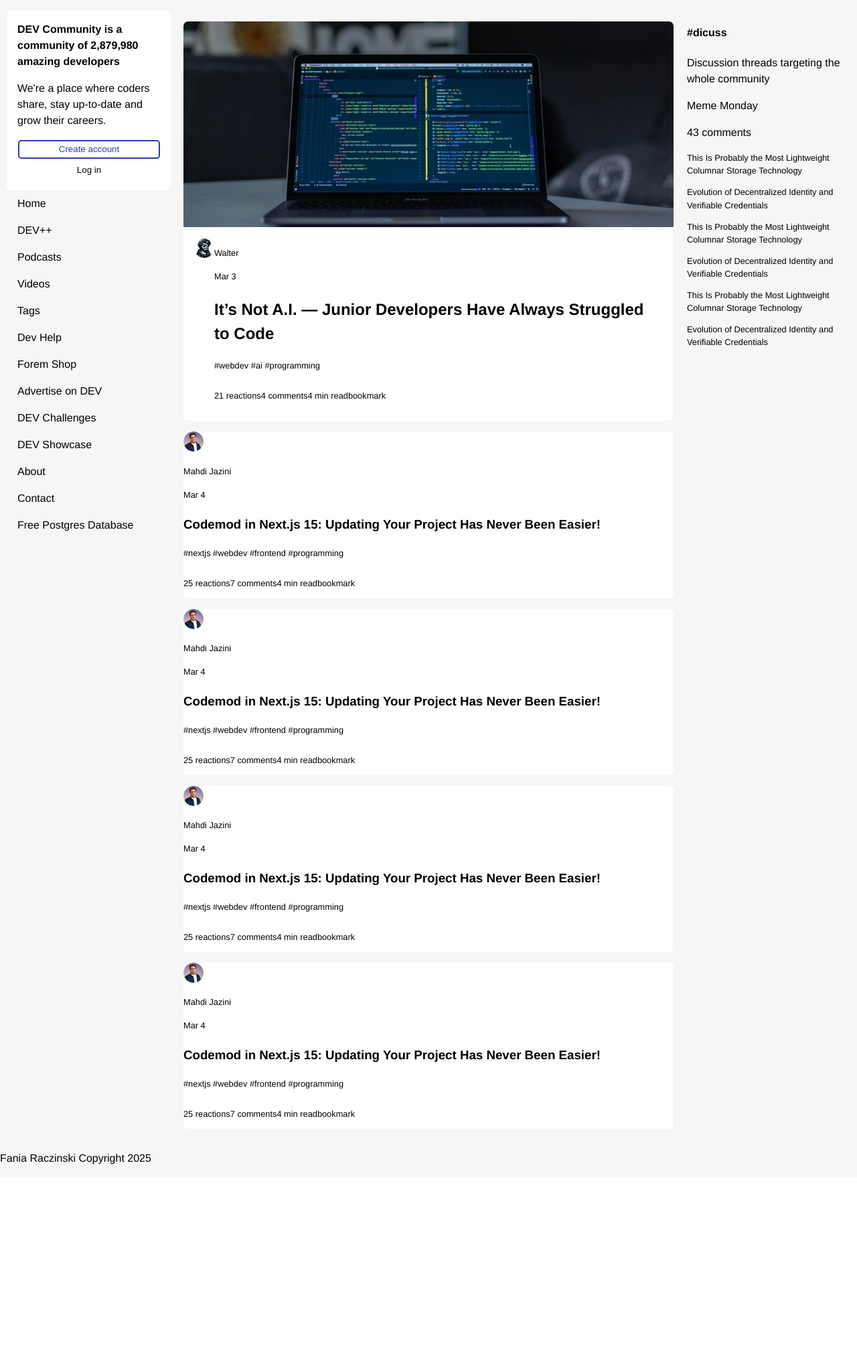
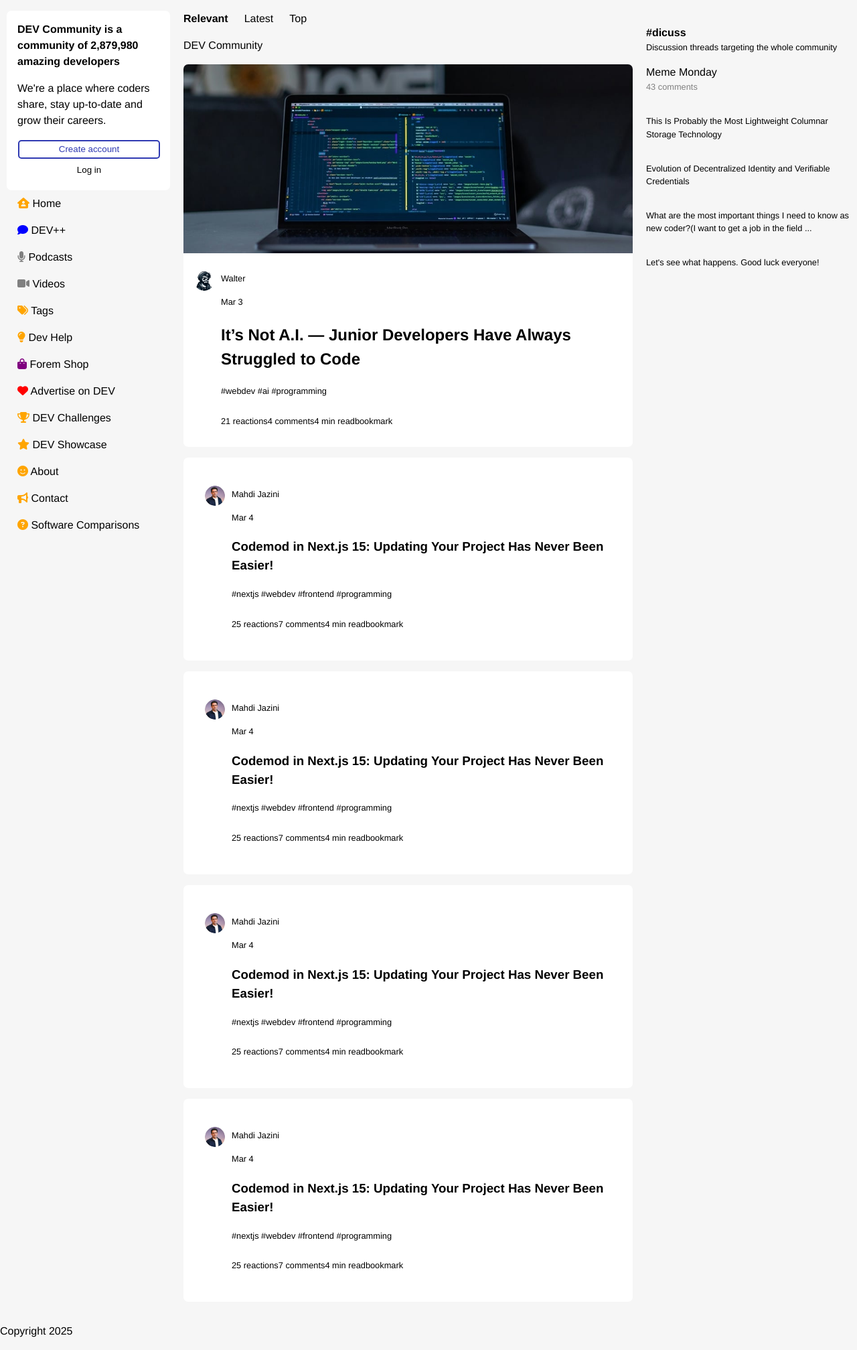
Before and after one commit to Fania/dev_to_clone, a PHP site: page / in a window 1280 px wide. Shown: the part 51-2066 px from the top of the page at 67% size. Before the commit the page ends 1808 px from the top, so only its background shows below. Run offline with PHP 8.4, Linux system fonts and the light colour scheme.

Commit message:
refine layout and styling and add fontawesome icons

```diff
--- a/footer.php
+++ b/footer.php
@@ -3,5 +3,5 @@
 ?>
 
 <footer>
-    <p>Fania Raczinski Copyright 2025</p>
+    <p>Copyright 2025</p>
 </footer>
--- a/index.php
+++ b/index.php
@@ -1,5 +1,5 @@
 <?php
-    $application_title = 'dev.to';
+    $application_title = 'DEV Community';
     $author = 'Fania Raczinski';
 ?>
 
@@ -9,6 +9,7 @@
     <meta charset="utf-8">
     <meta name="Author" content="<?= $author ?>">
     <title><?= $application_title?></title>
+    <link rel="stylesheet" href="https://cdnjs.cloudflare.com/ajax/libs/font-awesome/6.7.2/css/all.min.css" integrity="sha512-Evv84Mr4kqVGRNSgIGL/F/aIDqQb7xQ2vcrdIwxfjThSH8CSR7PBEakCr51Ck+w+/U6swU2Im1vVX0SVk9ABhg==" crossorigin="anonymous" referrerpolicy="no-referrer" />
     <link rel="stylesheet" href="styles.css">
 </head>
 <body>
--- a/main.php
+++ b/main.php
@@ -16,25 +16,29 @@
         </section>
         <section class="tags">
             <nav>
-                <a href="">Home</a>
-                <a href="">DEV++</a>
-                <a href="">Podcasts</a>
-                <a href="">Videos</a>
-                <a href="">Tags</a>
-                <a href="">Dev Help</a>
-                <a href="">Forem Shop</a>
-                <a href="">Advertise on DEV</a>
-                <a href="">DEV Challenges</a>
-                <a href="">DEV Showcase</a>
-                <a href="">About</a>
-                <a href="">Contact</a>
-                <a href="">Free Postgres Database</a>
+                <a href=""><span style="color: orange"><i class="fa-solid fa-house-user"></i></span> Home</a>
+                <a href=""><span style="color: blue"><i class="fa-solid fa-comment"></i></span> DEV++</a>
+                <a href=""><span style="color: gray"><i class="fa-solid fa-microphone"></i></span> Podcasts</a>
+                <a href=""><span style="color: gray"><i class="fa-solid fa-video"></i></span> Videos</a>
+                <a href=""><span style="color: orange"><i class="fa-solid fa-tags"></i></span> Tags</a>
+                <a href=""><span style="color: orange"><i class="fa-solid fa-lightbulb"></i></span> Dev Help</a>
+                <a href=""><span style="color: purple"><i class="fa-solid fa-bag-shopping"></i></span> Forem Shop</a>
+                <a href=""><span style="color: red"><i class="fa-solid fa-heart"></i></span> Advertise on DEV</a>
+                <a href=""><span style="color: orange"><i class="fa-solid fa-trophy"></i></span> DEV Challenges</a>
+                <a href=""><span style="color: orange"><i class="fa-solid fa-star"></i></span> DEV Showcase</a>
+                <a href=""><span style="color: orange"><i class="fa-solid fa-face-smile"></i></span> About</a>
+                <a href=""><span style="color: orange"><i class="fa-solid fa-bullhorn"></i></span> Contact</a>
+                <a href=""><span style="color: orange"><i class="fa-solid fa-circle-question"></i></span> Software Comparisons</a>
             </nav>
         </section>
     </div>
 
     <section class="articles">
-
+        <nav>
+            <a href=""><strong>Relevant</strong></a>
+            <a href="">Latest</a><a href="">Top</a>
+        </nav>
+        <p><?= $application_title?></p>
         <article class="featured">
             <figure>
                 <img src="imgs/featured.jpg" alt="">
@@ -132,19 +136,15 @@
                 <p>Evolution of Decentralized Identity and Verifiable Credentials</p>
             </article>
             <article>
-                <p>This Is Probably the Most Lightweight Columnar Storage Technology</p>
+                <p>What are the most important things I need to know as new coder?(I want to get a job in the field ...</p>
             </article>
             <article>
-                <p>Evolution of Decentralized Identity and Verifiable Credentials</p>
+                <p>Let's see what happens. Good luck everyone!</p>
             </article>
-            <article>
-                <p>This Is Probably the Most Lightweight Columnar Storage Technology</p>
-            </article>
-            <article>
-                <p>Evolution of Decentralized Identity and Verifiable Credentials</p>
-            </article>
+        </section>
+        <section class="resources">
+
 
         </section>
-        <section class="resources"></section>
     </div>
 </main>
--- a/styles.css
+++ b/styles.css
@@ -1,5 +1,9 @@
 :root {
     --light: rgb(246,246,246);
+    --fa-red: red;
+    --fa-purple: purple;
+    --fa-gray: gray;
+    --fa-yellow: yellow;
 }
 
 body {
@@ -73,11 +77,11 @@ main .left {
     margin: 0 10px;
 }
 main .articles {
-    width: 60%;
+    width: 55%;
     margin: 0 10px;
 }
 main .right {
-    width: 20%;
+    width: 25%;
     margin: 0 10px;
 }
 
@@ -128,10 +132,28 @@ main .right {
 
 
 
+
+main .articles nav {
+    display: flex;
+    justify-content: flex-start;
+    gap: 1.5em;
+}
+main .articles nav a {
+    text-decoration: none;
+    color: black;
+}
+main .articles nav a:hover {
+    color: blue;
+}
 main .articles article {
     background-color: white;
     border-radius: 7px;
     margin: 1em 0;
+    display: flex;
+    gap: 10px;
+}
+main .articles article:not(.featured) {
+    padding: 2em;
 }
 main .articles article figure {
     margin: 0;
@@ -146,12 +168,15 @@ main .featured figure > img {
 main figcaption {
     padding: 1em;
     display: flex;
+    gap: 10px;
 }
 main figcaption > img,
 main article > img {
     width: 30px;
     height: 30px;
     border-radius: 50%;
+    position: relative;
+    top: 10px;
 }
 main article p,
 main article date {
@@ -161,3 +186,23 @@ main .articles .featured figure figcaption div div,
 main .articles article div div {
     display: flex;
 }
+
+
+.threads > h4 {
+    margin-bottom: 0;
+}
+.threads > h4 + p {
+    font-size: .8em;
+    margin-top: 0;
+}
+.threads p:nth-child(3) {
+    margin-bottom: 0;
+}
+.threads p:nth-child(4) {
+    font-size: .8em;
+    color: gray;
+    margin-top: 0;
+}
+.threads article {
+    margin: 2em 0;
+}
```
